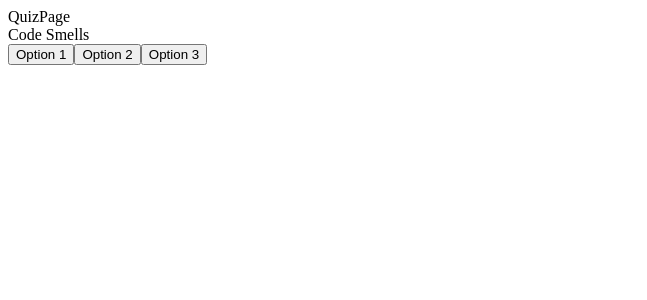
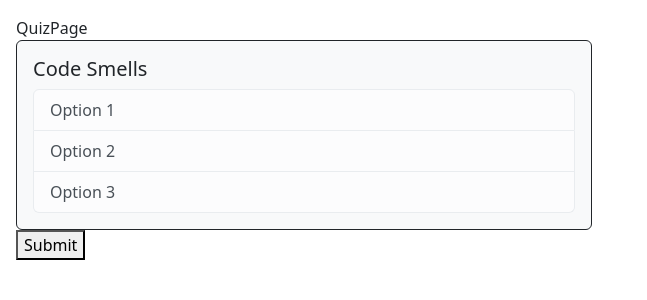
Before and after one commit to anian3/Srednia-hawajska, a Next.js app in the folder Frontend/: page /QuizPage/QuizPage in a window 1280 px wide. Shown: the top 300 px of the page, without its empty margins (0-647 px from the left). Built offline with nearby package versions, Linux system fonts and the light colour scheme.

Commit message:
Initial score component

```diff
--- /dev/null
+++ b/Frontend/src/components/MistakesList.tsx
@@ -0,0 +1,26 @@
+import React from 'react';
+import Card from 'react-bootstrap/Card';
+import ListGroup from 'react-bootstrap/ListGroup';
+import 'bootstrap/dist/css/bootstrap.min.css';
+
+interface MistakesListProps {
+    mistakes: string[];
+}
+
+const MistakesList: React.FC<MistakesListProps> = ({ mistakes }) => {
+    return (
+        <Card border="dark" bg="light">
+            <Card.Body>
+                <Card.Title>Your mistakes</Card.Title>
+                <hr style={{ margin: '0 0 1rem' }} /> {}
+                <ListGroup variant="flush">
+                    {mistakes.map((mistake, index) => (
+                        <ListGroup.Item key={index}>{mistake}</ListGroup.Item>
+                    ))}
+                </ListGroup>
+            </Card.Body>
+        </Card>
+    );
+};
+
+export default MistakesList;
--- /dev/null
+++ b/Frontend/src/components/QuizResult.tsx
@@ -0,0 +1,20 @@
+import React from 'react';
+import ScoreCard from './ScoreCard';
+import MistakesList from './MistakesList';
+import 'bootstrap/dist/css/bootstrap.min.css';
+
+interface QuizResultProps {
+    score: number;
+    mistakes: string[];
+}
+
+const QuizResult: React.FC<QuizResultProps> = ({ score, mistakes }) => {
+    return (
+        <div style={{ width: '16rem', margin: 'auto', marginLeft: '60%' }}>
+            <ScoreCard score={score} />
+            {mistakes.length > 0 && <MistakesList mistakes={mistakes} />}
+        </div>
+    );
+};
+
+export default QuizResult;
--- /dev/null
+++ b/Frontend/src/components/ScoreCard.tsx
@@ -0,0 +1,22 @@
+import React from 'react';
+import Card from 'react-bootstrap/Card';
+import 'bootstrap/dist/css/bootstrap.min.css';
+
+interface ScoreCardProps {
+    score: number;
+}
+
+const ScoreCard: React.FC<ScoreCardProps> = ({ score }) => {
+    return (
+        <Card border="dark" bg="light" className="mb-3">
+            <Card.Body>
+                <Card.Title>Final Score</Card.Title>
+                <Card.Text>
+                    <strong>{score}/10</strong>
+                </Card.Text>
+            </Card.Body>
+        </Card>
+    );
+};
+
+export default ScoreCard;
--- a/Frontend/src/pages/QuizPage/QuizPage.tsx
+++ b/Frontend/src/pages/QuizPage/QuizPage.tsx
@@ -1,22 +1,44 @@
-import React from "react";
+import React, {useState} from "react";
 import CodeSmellList from "../../components/CodeSmellList";
+import QuizResult from "../../components/QuizResult";
 
 interface QuizPageProps {
     selectedQuiz: string;
 }
 
 const QuizPage = ({ selectedQuiz }: QuizPageProps) => {
+    const [submitted, setSubmitted] = useState(false);
+    const [score, setScore] = useState<number>(0);
+    const [mistakes, setMistakes] = useState<string[]>([]);
+
     const items = [
         { id: "1", label: "Option 1" },
         { id: "2", label: "Option 2" },
         { id: "3", label: "Option 3" },
     ];
+
+    const handleQuizSubmit = () => {
+        const calculatedScore = 8;
+        const quizMistakes = ["Mistake 1", "Mistake 2", "Mistake 3"];
+
+        setScore(calculatedScore);
+        setMistakes(quizMistakes);
+        setSubmitted(true);
+    };
+
+
     return (
-        <>
-            <div>QuizPage</div>
-            <div>{selectedQuiz}</div>
-            <CodeSmellList items={items}></CodeSmellList>
-        </>
+        <div className="d-flex">
+            <div style={{ flex: 1, padding: '1rem' }}>
+                <div>QuizPage</div>
+                <div>{selectedQuiz}</div>
+                <CodeSmellList items={items} />
+                {!submitted && <button onClick={handleQuizSubmit}>Submit</button>}
+            </div>
+            <div style={{ flex: 1, padding: '1rem' }}>
+                {submitted && <QuizResult score={score} mistakes={mistakes} />}
+            </div>
+        </div>
     );
 };
 
```
